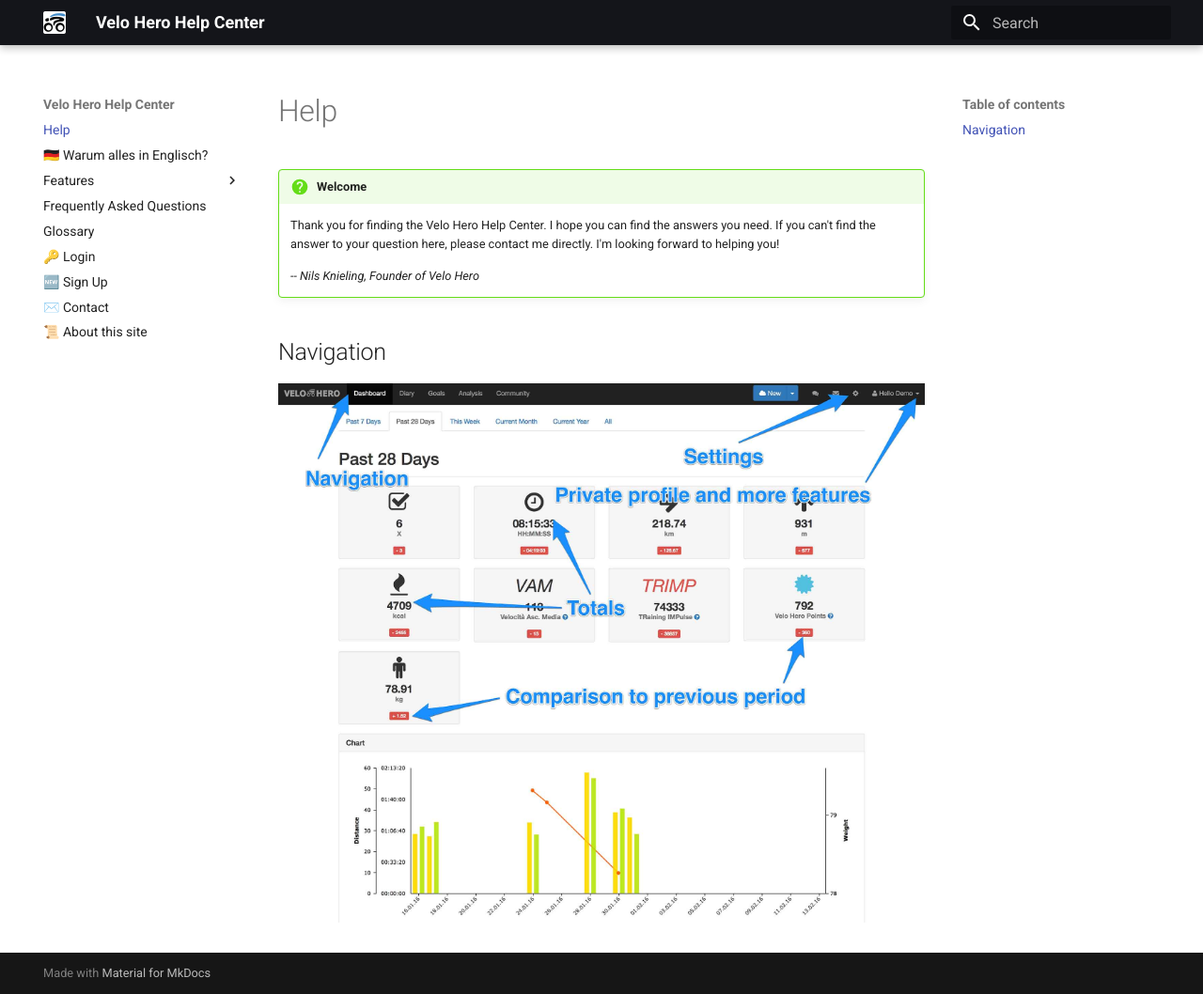
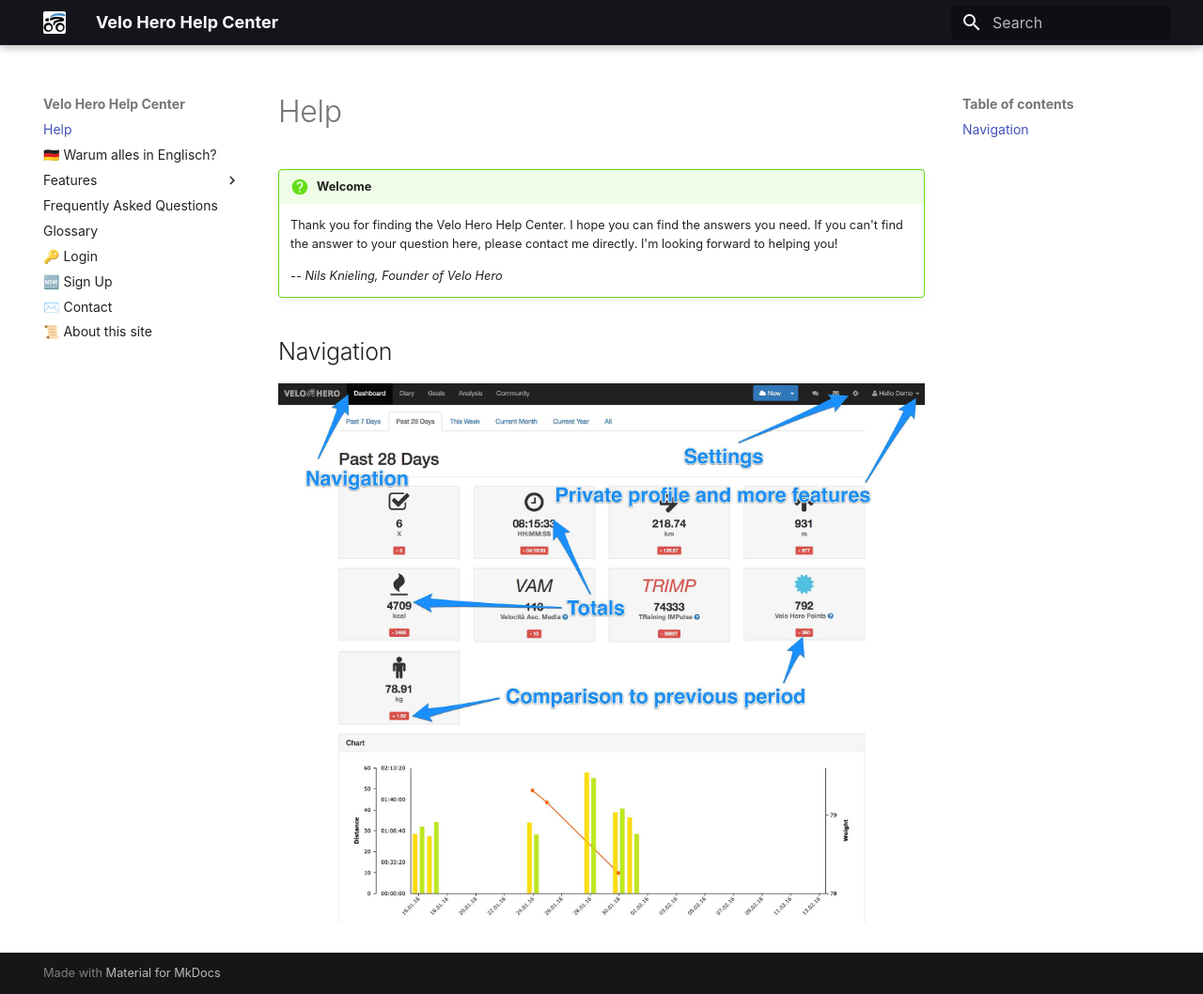
Before and after one commit to velohero-com/help, an MkDocs documentation site: the page built from docs/index.md, in a window 1280 px wide and 1058 px high. Shown: the whole window at 94% size. Built offline with MkDocs 1.6.1 and Material for MkDocs 9.7.7, drawn with Linux system fonts in a browser that asks for light colours.

Commit message:
disable google fonts

```diff
--- a/mkdocs.yml
+++ b/mkdocs.yml
@@ -38,6 +38,8 @@ theme:
   name: 'material'
   favicon: 'img/favicon.ico'
   logo: 'img/logo.png'
+  # Disable Google Fonts
+  font: false
   palette:
     primary: 'black'
     accent: 'black'
```
